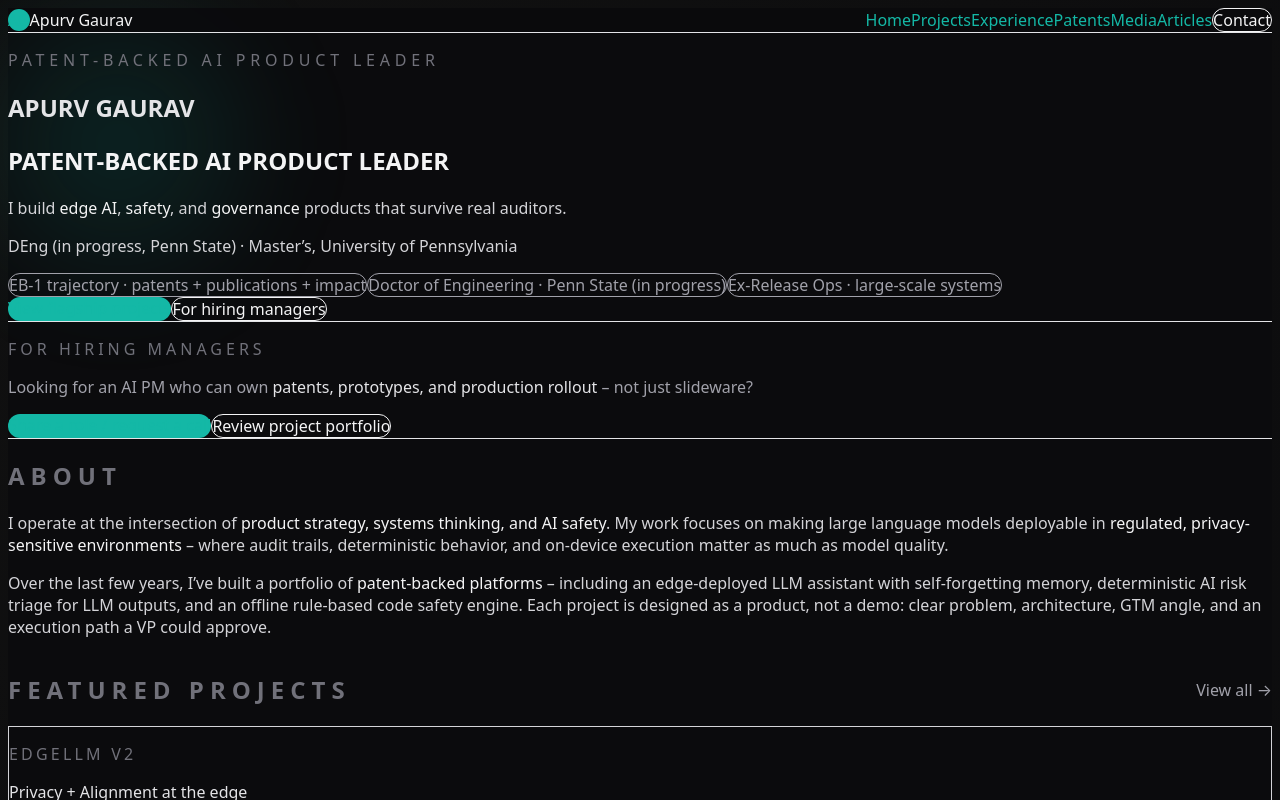
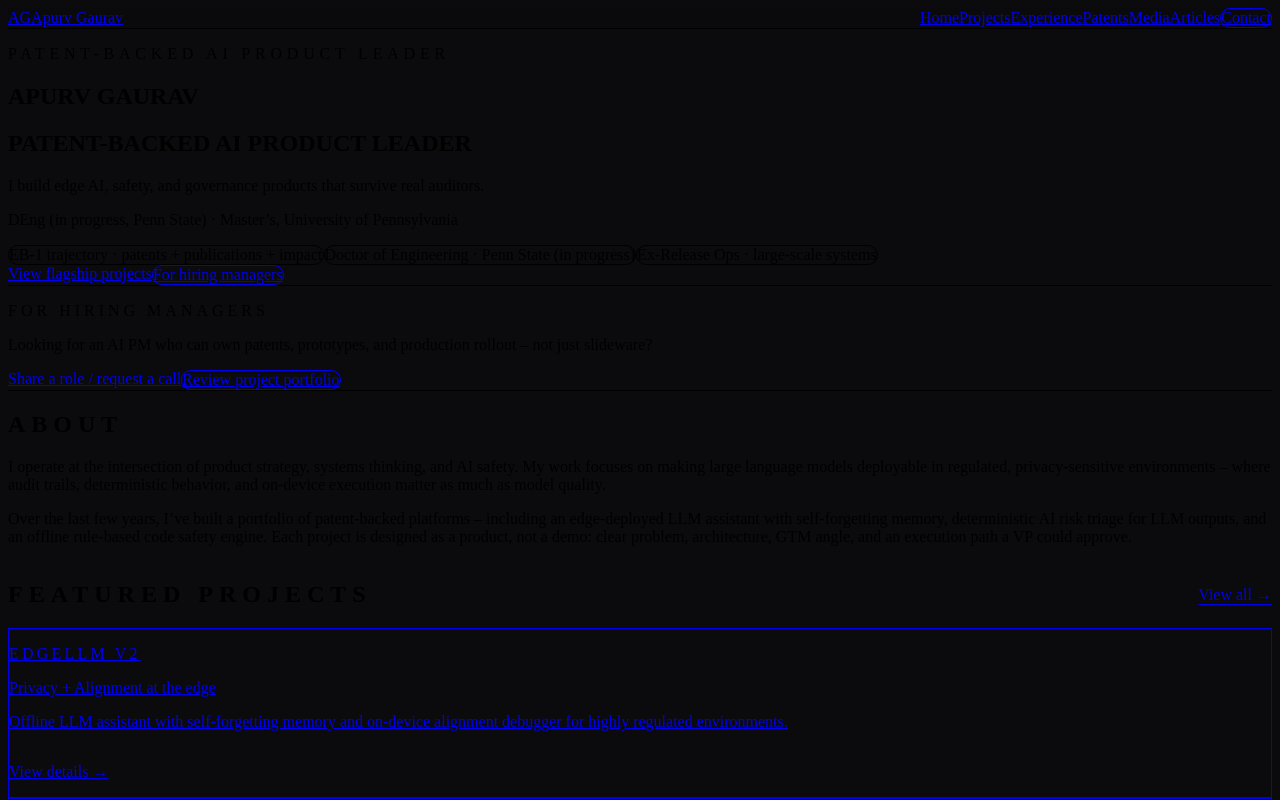
Before and after one commit to apurvgaurav/apurv-portfolio, a Next.js app: page / in a window 1280 px wide. Shown: the top 800 px of the page. Built offline with nearby package versions, Linux system fonts and the light colour scheme.

Commit message:
Update globals.css

```diff
--- a/app/globals.css
+++ b/app/globals.css
@@ -2,99 +2,3 @@
 @tailwind base;
 @tailwind components;
 @tailwind utilities;
-
-/* ------------------------------
-   Deep Graphite Theme
-   ------------------------------ */
-
-:root {
-  --bg-gradient: radial-gradient(circle at 30% 20%, #111111, #0b0b0d 80%);
-  --text-primary: #e4e4e7;
-  --text-secondary: #a1a1aa;
-  --border: #1c1c1e;
-  --accent: #14b8a6;
-  --accent-hover: #2dd4bf;
-}
-
-/* Base html/body styling (Tailwind still works on top of this) */
-html {
-  min-height: 100%;
-  background: var(--bg-gradient);
-}
-
-body {
-  min-height: 100%;
-  color: var(--text-primary);
-  font-family: system-ui, -apple-system, BlinkMacSystemFont, "Segoe UI",
-    sans-serif;
-  -webkit-font-smoothing: antialiased;
-}
-
-/* Optional: slightly softer default paragraph color */
-p {
-  color: var(--text-secondary);
-}
-
-/* Accent links (on top of Tailwind utilities) */
-a {
-  text-decoration: none;
-  transition: color 0.2s ease, border-color 0.2s ease, background-color 0.2s ease;
-}
-
-/* Scrollbar styling */
-::-webkit-scrollbar {
-  width: 8px;
-}
-::-webkit-scrollbar-track {
-  background: #050507;
-}
-::-webkit-scrollbar-thumb {
-  background-color: #2dd4bf33;
-  border-radius: 10px;
-}
-::-webkit-scrollbar-thumb:hover {
-  background-color: #14b8a6;
-}
-
-/* Soft glow behind hero content */
-.hero-glow {
-  background: radial-gradient(
-    circle at center,
-    rgba(20, 184, 166, 0.16),
-    transparent 70%
-  );
-  filter: blur(40px);
-  position: absolute;
-  width: 380px;
-  height: 380px;
-  top: -80px;
-  left: -80px;
-  z-index: 0;
-}
-/* Fix unstyled blue/purple link color issues */
-a:visited {
-  color: var(--accent);
-}
-a {
-  color: var(--accent);
-}
-a:hover {
-  color: var(--accent-hover);
-}
-
-/* Ensure Tailwind typography doesn't get overridden */
-.text-zinc-50 {
-  color: #e4e4e7 !important;
-}
-.text-zinc-100 {
-  color: #f4f4f5 !important;
-}
-.text-zinc-300 {
-  color: #d4d4d8 !important;
-}
-.text-zinc-400 {
-  color: #a1a1aa !important;
-}
-.text-zinc-500 {
-  color: #71717a !important;
-}
```
